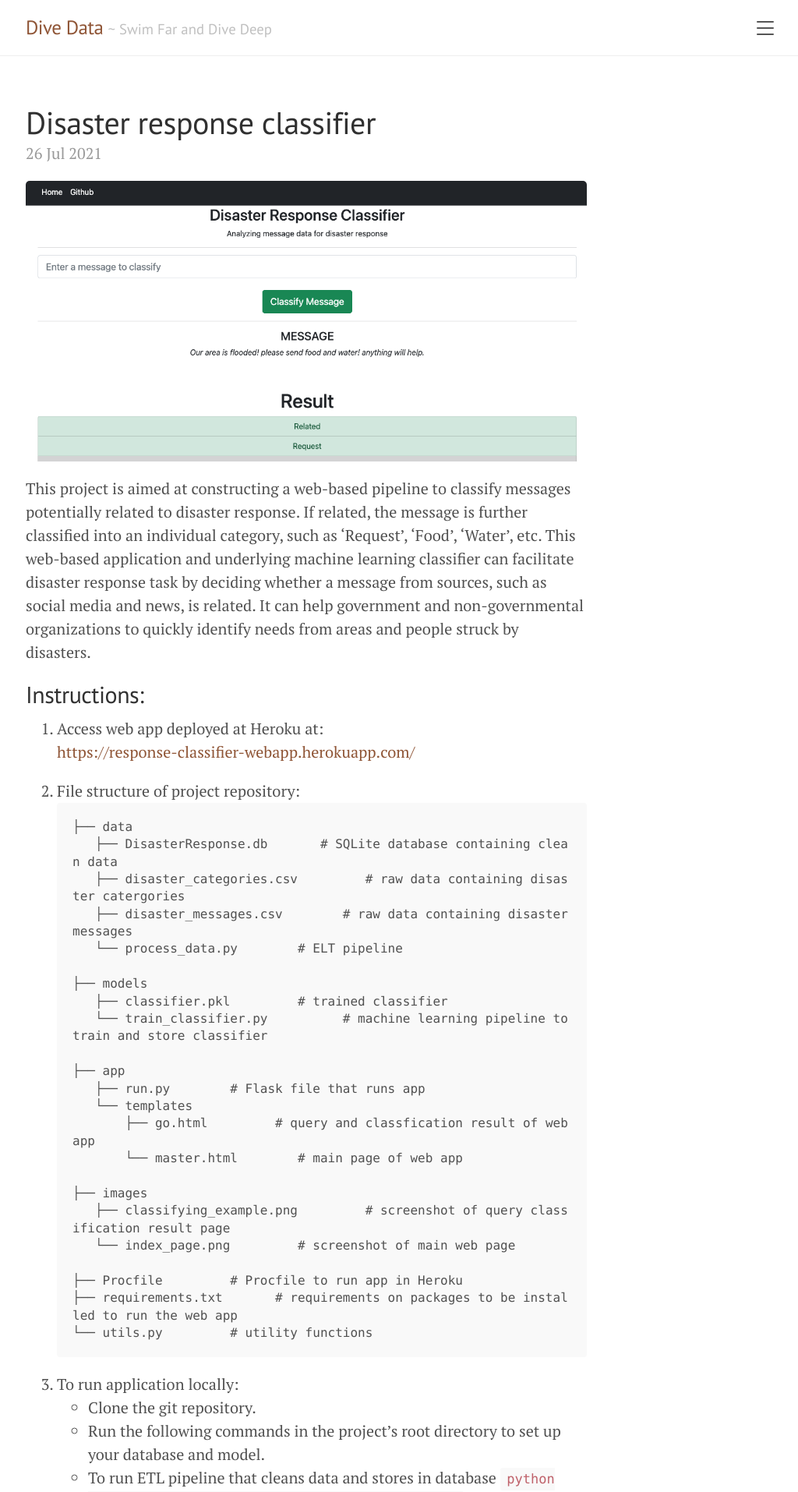
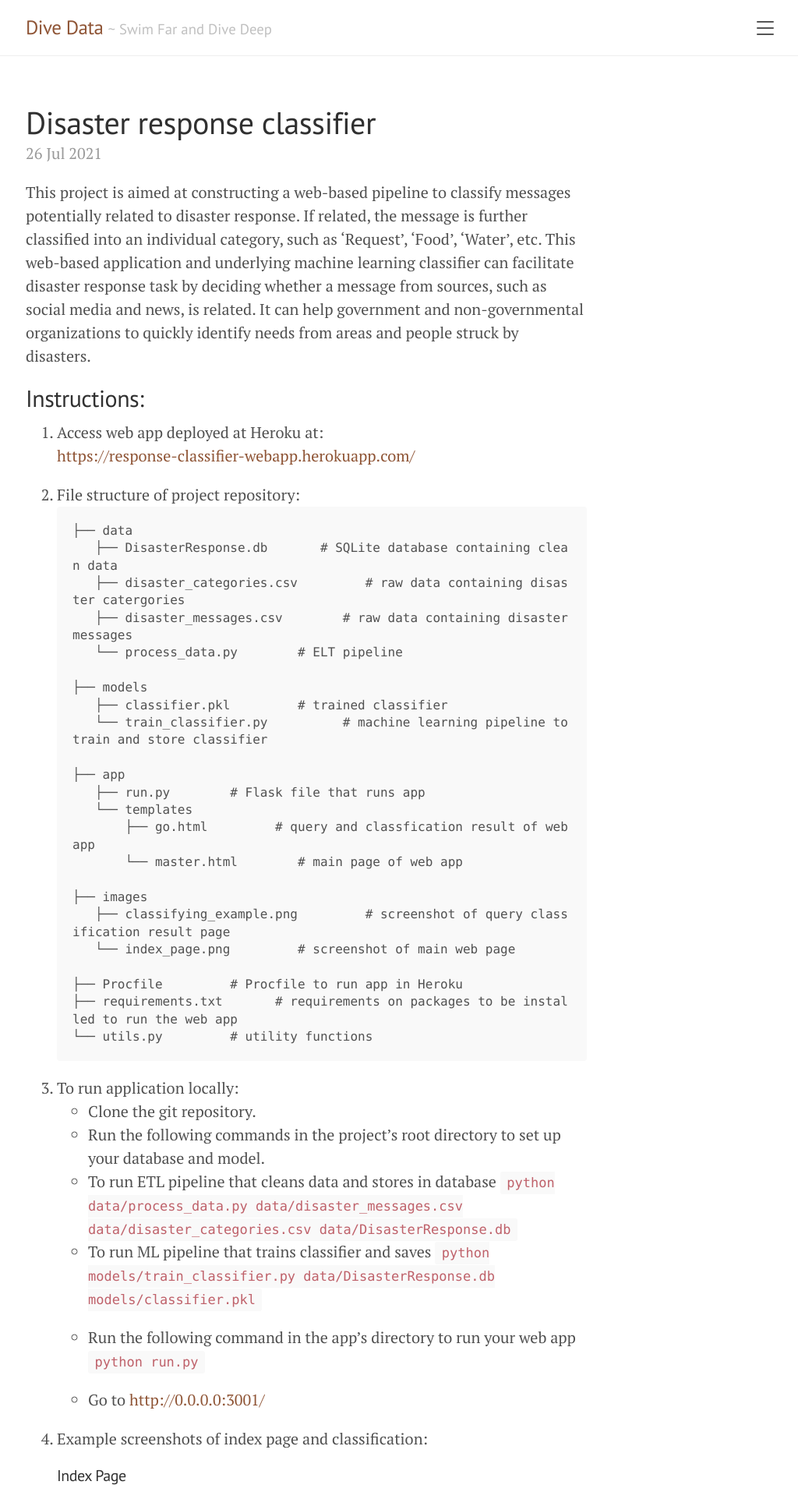
Before and after one commit to hengli700/dive-data, a Jekyll site: the page built from _posts/2021-07-26-disaster-response-classifier.markdown, in a window 1280 px wide. Shown: the top 1914 px of the page at 78% size, without its empty margins (247-1271 px from the left). Built offline with Jekyll 4.4.1, drawn with Linux system fonts in a browser that asks for light colours.

Commit message:
removed title image in disaster response post

```diff
--- a/_posts/2021-07-26-disaster-response-classifier.markdown
+++ b/_posts/2021-07-26-disaster-response-classifier.markdown
@@ -4,7 +4,6 @@ title:  "Disaster response classifier"
 date:   2021-07-26 12:31:20 -0700
 categories: machine-learning
 ---
-<img src="{{site.baseurl}}/assets/img/07262021-response-classifier-app/classifying_example_front.png" alt="classification example"/>
 
 This project is aimed at constructing a web-based pipeline to classify messages potentially related to disaster response. If related, the message is further classified into an individual category, such as 'Request', 'Food', 'Water', etc. This
 web-based application and underlying machine learning classifier can facilitate disaster response task by deciding whether a message from
```
